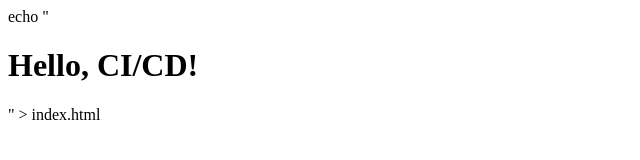
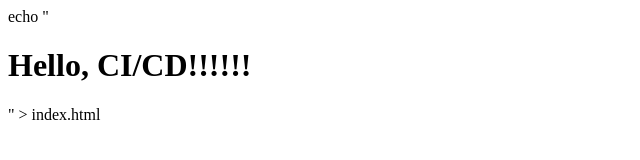
Before and after one commit to PrawinKhumar/my-ci-cd-demo, a plain HTML site: page index.html in a window 1280 px wide. Shown: the full height of the page, 0-640 px from the left. Drawn offline with Linux system fonts and the light colour scheme.

Commit message:
Update title text

```diff
--- a/index.html
+++ b/index.html
@@ -1,5 +1,5 @@
 echo "<!DOCTYPE html>
 <html>
 <head><title>CIgit/CD Demo</title></head>
-<body><h1>Hello, CI/CD!</h1></body>
+<body><h1>Hello, CI/CD!!!!!!</h1></body>
 </html>" > index.html
```
